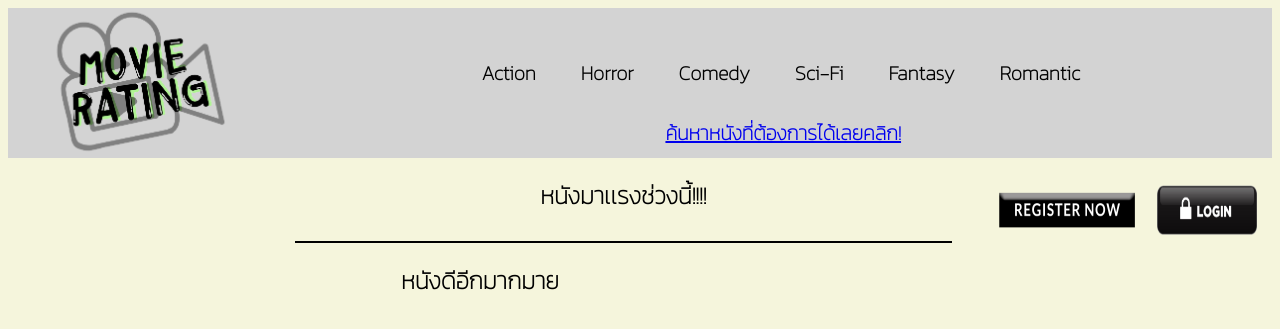
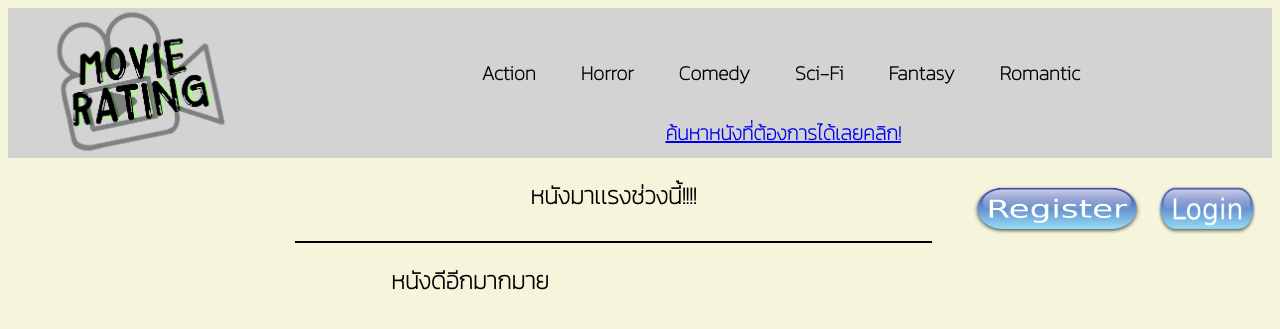
Before and after one commit to DetroittTxP/ReviewMoive-SqlPhpHtml, a PHP site: page /index.php in a window 1280 px wide. Shown: the top 329 px of the page. Run offline with PHP 8.4, Linux system fonts and the light colour scheme; data that the repository does not hold is empty.

Commit message:
logo new

```diff
--- a/ReviewMovie/index.php
+++ b/ReviewMovie/index.php
@@ -46,10 +46,10 @@
 
         <ul class="logo">
                 <li>
-                    <a href="../register/register.html"><img src="../img/register.png" alt="" width="150" height="50"></a>
+                    <a href="../register/register.html"><img src="../img/Register2.png" alt="" width="170" height="50"></a>
                 </li>
                 <li>
-                    <a href="../login/login.php"><img src="../img/login.png" alt="" width="100" height="50"></a>
+                    <a href="../login/login.php"><img src="../img/Login2.png" alt="" width="100" height="50"></a>
                 </li>
         </ul>
     </div>
```
Also changed, not shown: img/Login2.png (added), img/Register2.png (added).
